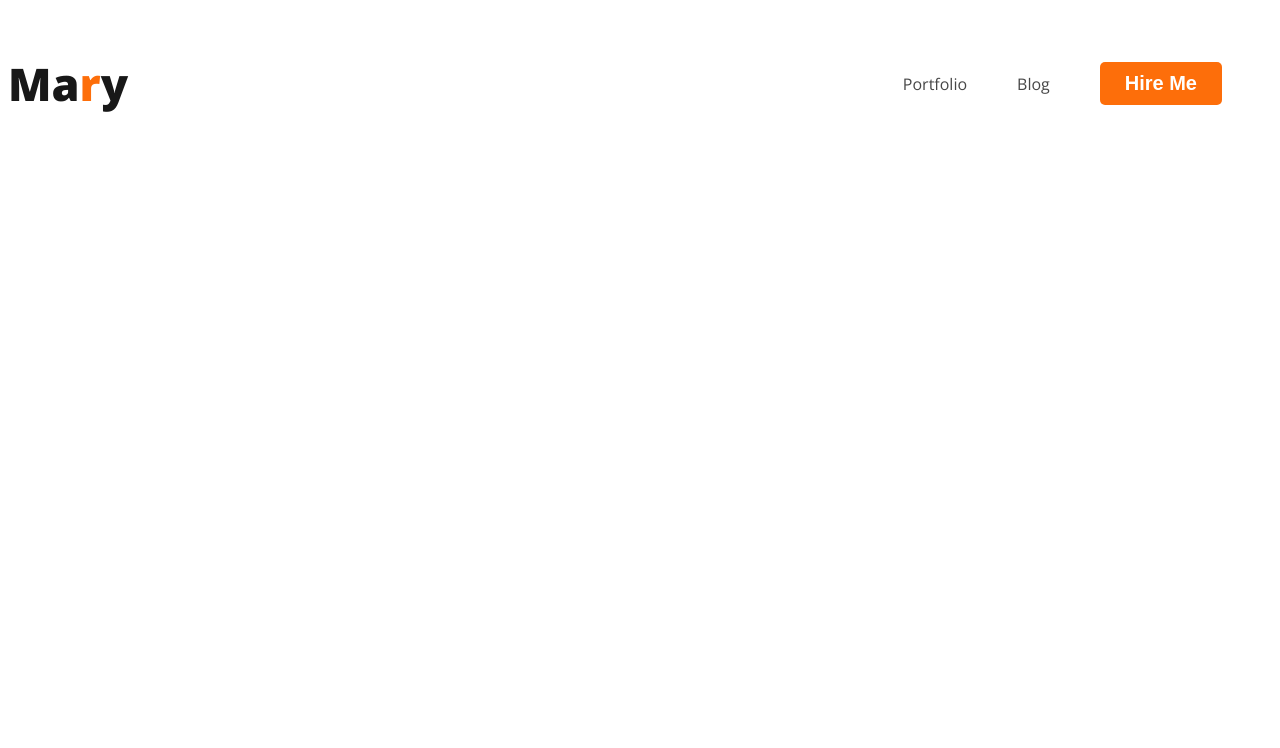
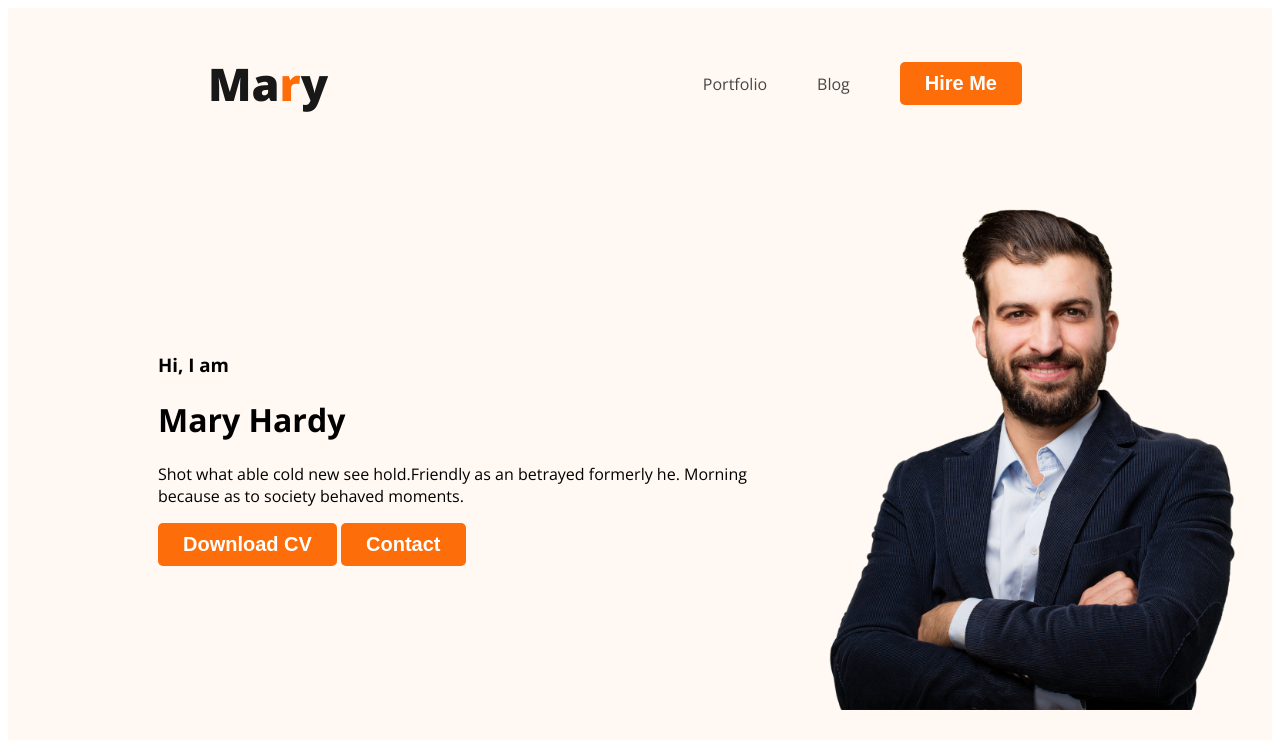
Before and after one commit to ashrafulbjri/ashraful-develop-portfolio, a plain HTML site: page index.html in a window 1280 px wide. Drawn offline with nearby package versions, Linux system fonts and the light colour scheme.

Commit message:
added the profile picture

```diff
--- a/index.html
+++ b/index.html
@@ -13,7 +13,7 @@
 </head>
 
 <body>
-    <header>
+    <header class="header">
         <nav>
             <h3 class="nav-title">Ma<span class="text-primary">r</span>y</h3>
             <ul>
@@ -22,6 +22,16 @@
                 <li><button class="btn-primary">Hire Me</button></li>
             </ul>
         </nav>
+        <div class="banner">
+            <div class="banner-content">
+                <h3 class="banner-greeting">Hi, I  am</h3>
+                <h1 class="banner-title">Mary Hardy</h1>
+                <p>Shot what able cold new see hold.Friendly as an betrayed formerly he. Morning because as to society behaved moments.</p>
+                <button class="btn-primary">Download CV</button>
+                <button class="btn-primary">Contact</button>
+            </div>
+            <img class="profile-pic" src="images/hardy.png" alt="">
+        </div>
     </header>
     <main>
 
--- a/styles/portfolio.css
+++ b/styles/portfolio.css
@@ -26,6 +26,7 @@ nav {
     display: flex;
     justify-content: space-between;
     align-items: center;
+    margin: 0 200px;
 }
 
 .text-primary {
@@ -52,3 +53,16 @@ nav a {
     text-decoration: none;
     color: #474747;
 }
+
+/* header related class */
+.header{
+    background-color: #FFF8F3;
+}
+.banner{
+    padding: 30px 30px 30px 150px;
+    display: flex;
+    align-items: center;
+}
+.banner .profile-pic{
+    width: 450px;
+}
```
